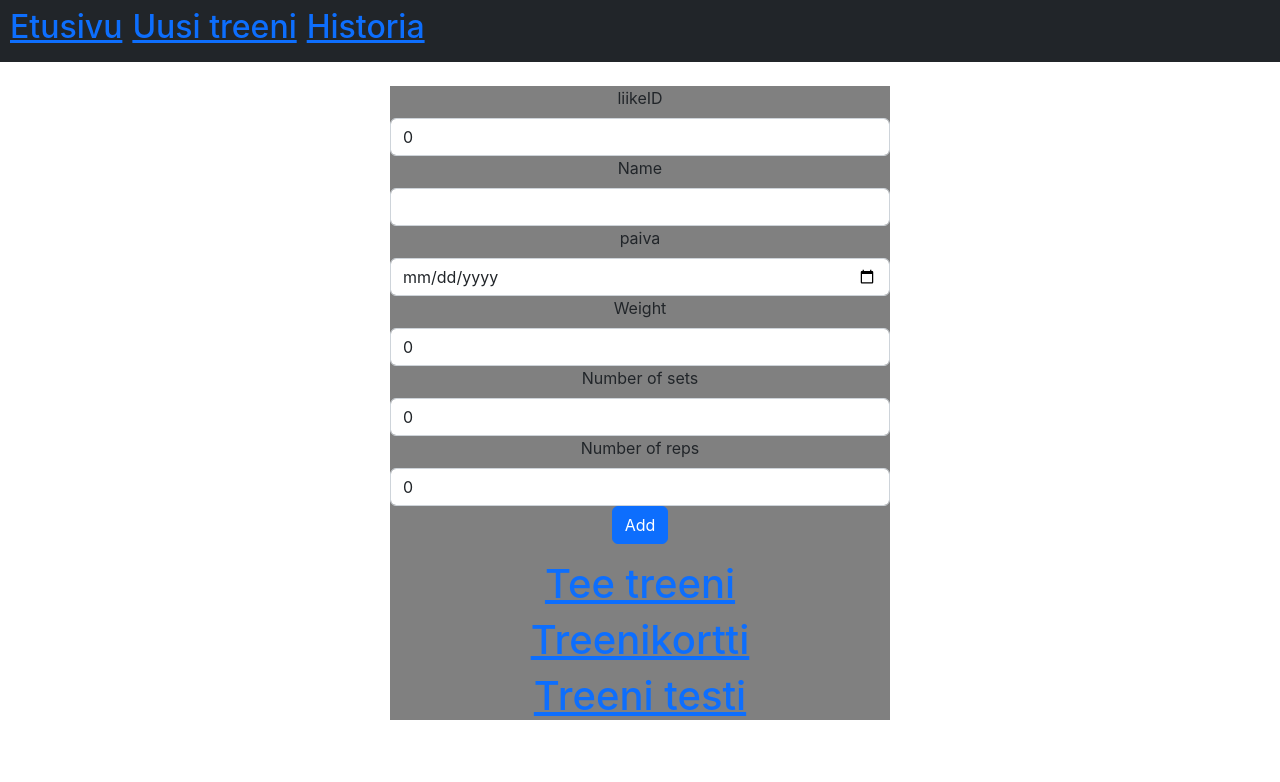
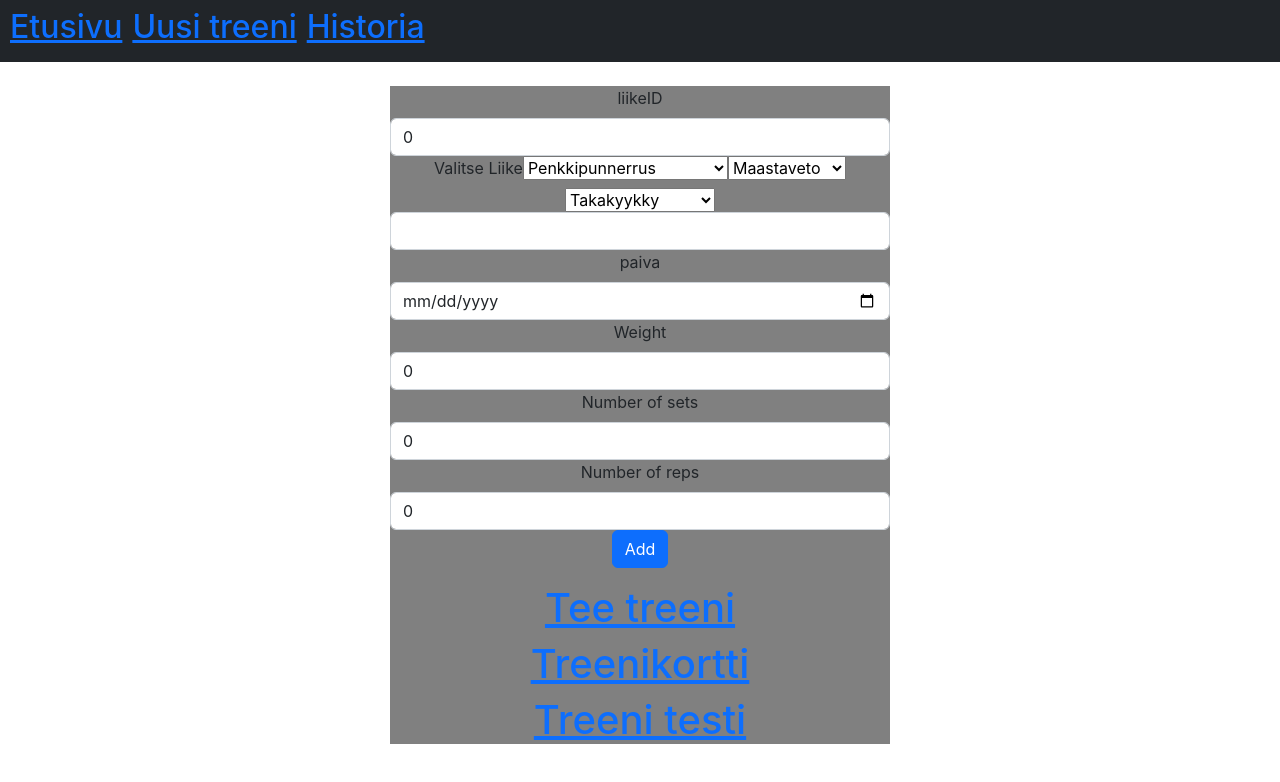
Before and after one commit to Ethinia/workoutlogger, a React (Create React App) app in the folder frontend/: page /Sivu2b in a window 1280 px wide. Shown: the top 782 px of the page. Built offline with nearby package versions, Linux system fonts and the light colour scheme; no server answers.

Commit message:
dropdown

```diff
--- a/frontend/src/components/sivu2b.js
+++ b/frontend/src/components/sivu2b.js
@@ -14,7 +14,19 @@ const Sivu2b = (props) => {
         sarjat:0,
         toistot:0
 	})
+	/*
+	const Pena = () => {
+		state.name="Penkki",
+		state.liikeID=1
+	}
 
+	const readLiike = () => {
+		var e = document.getElementById("Liike");
+		feedArray = e.value.split(",");
+		setState.liikeID(feedArray[0]);
+		setState.name(feedArray[1]);
+	}
+	*/
 	const onChange = (event) => {
 		setState((state) => {
 			return {
@@ -50,8 +62,7 @@ const Sivu2b = (props) => {
 			margin:"auto"
 		}}>
 			<form onSubmit={onSubmit} className="mb-3">
-
-                <label htmlFor="liikeID" className="form-label">liikeID</label>
+			<label htmlFor="liikeID" className="form-label">liikeID</label>
 				<input type="number"
 						name="liikeID"
 						id="liikeID"
@@ -59,7 +70,31 @@ const Sivu2b = (props) => {
 						value={state.liikeID}
 						onChange={onChange}/>
 
-				<label htmlFor="Name" className="form-label">Name</label>
+				<label htmlFor="name" className="form-label">Valitse Liike</label>
+				<select name="name" id="name" value={state.name} onChange={onChange}>
+						<option>Penkkipunnerrus</option>
+						<option>Vinopenkki</option>
+						<option>Dippi</option>
+						<option>Pystypunnerrus</option>
+						<option>Vipunosto sivulle</option>
+						<option>Ranskalainen punnerrus</option>
+					</select>
+					<select name="name" id="name" value={state.name} onChange={onChange}>
+						<option>Maastaveto</option>
+						<option>Leuanveto</option>
+						<option>Kulmasoutu</option>
+						<option>Ylätalja</option>
+						<option>Hauiskääntö</option>
+						<option>HammerCurl</option>
+					</select>
+					<select name="name" id="name" value={state.name} onChange={onChange}>
+						<option>Takakyykky</option>
+						<option>Etukyykky</option>
+						<option>Hyvää huomenta</option>
+						<option>Pohjenousu</option>
+						<option>Tempaus</option>
+						<option>Rinnalleveto</option>
+					</select>
 				<input type="text"
 						name="name"
 						id="name"
@@ -112,3 +147,66 @@ const Sivu2b = (props) => {
 }
 
 export default Sivu2b;
+
+
+/*
+<label htmlFor="liikeID" className="form-label">liikeID</label>
+				<input type="number"
+						name="liikeID"
+						id="liikeID"
+						className="form-control"
+						value={state.liikeID}
+						onChange={onChange}/>
+
+
+<label htmlFor="liikeID" className="form-label">liikeID</label>
+				<input type="number"
+						name="liikeID"
+						id="liikeID"
+						className="form-control"
+						value={state.liikeID}
+						onChange={onChange}/>
+
+
+
+<label>ValitseLiike:</label>
+				<h2>{"state.value"}</h2>
+				<div>
+				<select value={state.name} htmlFor="liikeID" className="container" onChange={e=>setState(e.target.value)}>
+					<optgroup label='Puskevat'>
+						<option value="">1:Pena</option>
+						<option value="Dippi">2:Dippi</option>
+						<option value="Pystypunnerrus">3:Pystäri</option>
+						<option value="Vipunosto">4:Vipari</option>
+						</optgroup>
+					</select>
+					</div>
+					<div>
+					<select htmlFor="liikeID" className="container">
+						<option value="">1:Pena</option>
+						<option value="Dippi">2:Dippi</option>
+						<option value="Pystypunnerrus">3:Pystäri</option>
+						<option value="Vipunosto">4:Vipari</option>
+					</select>
+					</div>
+					<input type="text"
+						name="name"
+						id="name"
+						className="form-control"
+						value={state.name}
+						onChange={setState}/>
+
+						<label for="myFruit">What's your favorite fruit?</label>
+				<input type="text" name="name" id="name" list="mySuggestion" />
+				<datalist id="mySuggestion">
+				<option>Apple</option>
+				<option>Banana</option>
+				<option>Blackberry</option>
+				<option>Blueberry</option>
+				<option>Lemon</option>
+				<option>Lychee</option>
+				<option>Peach</option>
+				<option>Pear</option>
+				</datalist>
+
+						*/
```
